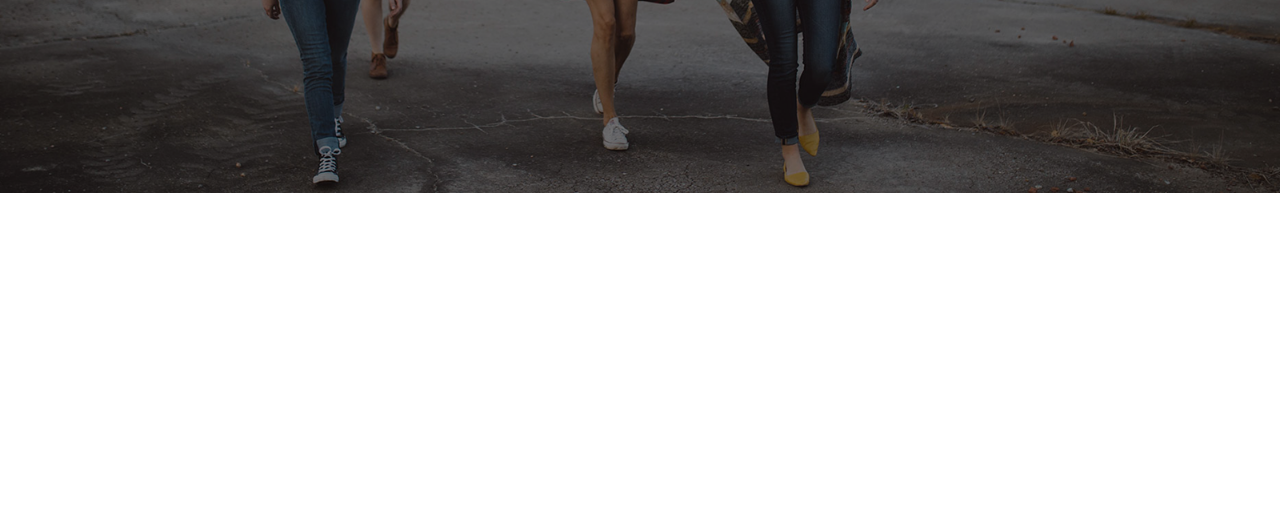
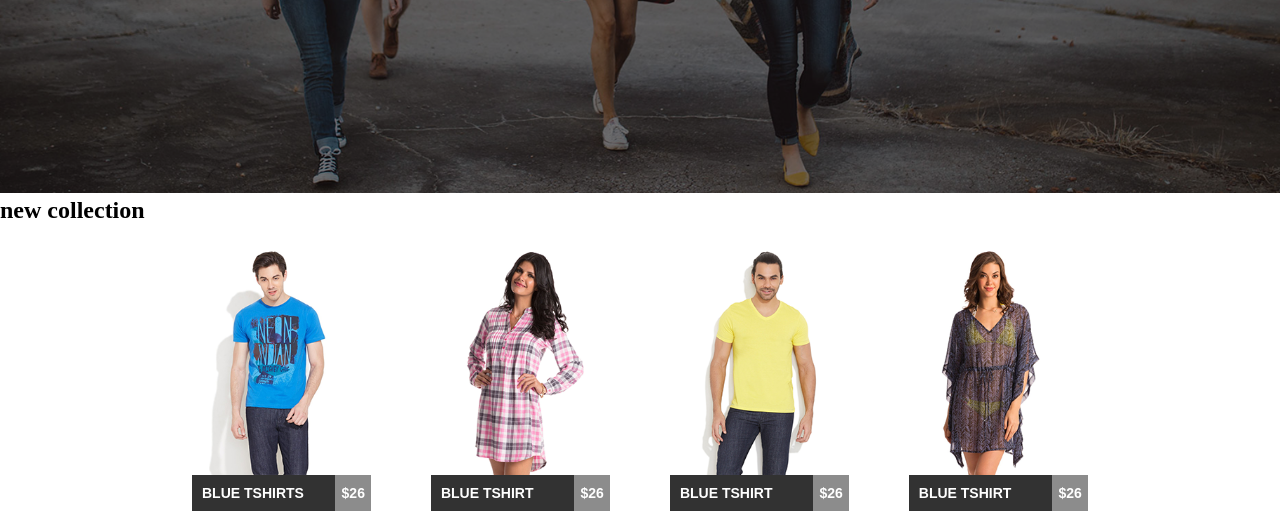
Before and after one commit to andyfomin/andyfomin, a plain HTML site: page hw3/index.html in a window 1280 px wide. Shown: the part 378-889 px from the top of the page. Before the commit the page ends 800 px from the top, so only its background shows below. Drawn offline with Linux system fonts and the light colour scheme.

Commit message:
ewfwefwefw

```diff
--- a/hw3/css/styles.css
+++ b/hw3/css/styles.css
@@ -55,7 +55,7 @@ main {
 
 .container img {
     width: 100%;
-    object-fit: cover;
+
 }
 
 .btn-left {
@@ -117,3 +117,66 @@ main {
     font-family: sans-serif;
     font-weight: 100;
 }
+
+.shop {
+    width: 70%;
+    display: flex;
+    flex-wrap: wrap;
+    justify-content: space-between;
+    margin-top: 25px;
+    margin: 0 auto;
+  }
+
+  .section {
+      width: 20%;
+      margin-top: 25px;
+      cursor: pointer;
+
+  }
+  .section img {
+      width: 100%;
+  }
+
+
+
+  .list {
+      width: 100%;
+      display: inline-block;
+      margin-top: -4px;
+  }
+  .name {
+      display: inline-block;
+      width: 80%;
+      background-color: #323232;
+      padding-top: 10px;
+      padding-bottom: 10px;
+      padding-left: 10px;
+      color: #ffffff;
+      text-transform: uppercase;
+      font-family: sans-serif;
+      font-size: 14px;
+      font-weight: bold;
+      text-align: left;
+  }
+  .name:hover {
+      background-color: #1abc9c;
+  }
+
+  .price {
+    display: inline-block;
+    width: 20%;
+    background-color: #8c8c8c;
+    padding-top: 10px;
+    padding-bottom: 10px;
+    margin-top: -4px;
+    margin-left: -px;
+    color: #ffffff;
+    text-transform: uppercase;
+    font-family: sans-serif;
+    font-size: 14px;
+    font-weight: bold;
+    text-align: center;
+  }
+  .price:hover {
+      background-color: rgb(35, 221, 150);
+  }
--- a/hw3/index.html
+++ b/hw3/index.html
@@ -39,6 +39,33 @@
                     <span class="title">affordable paris tours</span>
                     <span class="des">city tours / tour tickets / tour guides</span>
                   </div>
+                  <h2>new collection</h2>
+                  <div class="shop">
+                    <div class="section">
+                        <img src="images/1.png" alt="shoes">
+                          <div class="list">
+                            <a href="#"><span class="name">blue tshirts</span><span class="price">$26</span></a>
+                        </div>
+                    </div>
+                    <div class="section">
+                        <img src="images/2.png" alt="shoes">
+                        <div class="list">
+                            <a href="#"><span class="name">blue tshirt</span><span class="price">$26</span></a>
+                        </div>
+                    </div>
+                    <div class="section">
+                        <img src="images/3.png" alt="shoes">
+                        <div class="list">
+                            <a href="#"><span class="name">blue tshirt</span><span class="price">$26</span></a>
+                        </div>
+                    </div>
+                    <div class="section">
+                        <img src="images/4.png" alt="shoes">
+                        <div class="list">
+                            <a href="#"><span class="name">blue tshirt</span><span class="price">$26</span></a>
+                        </div>
+                    </div>
+                  </div>
             </main>
        </div>
 </body>
```
